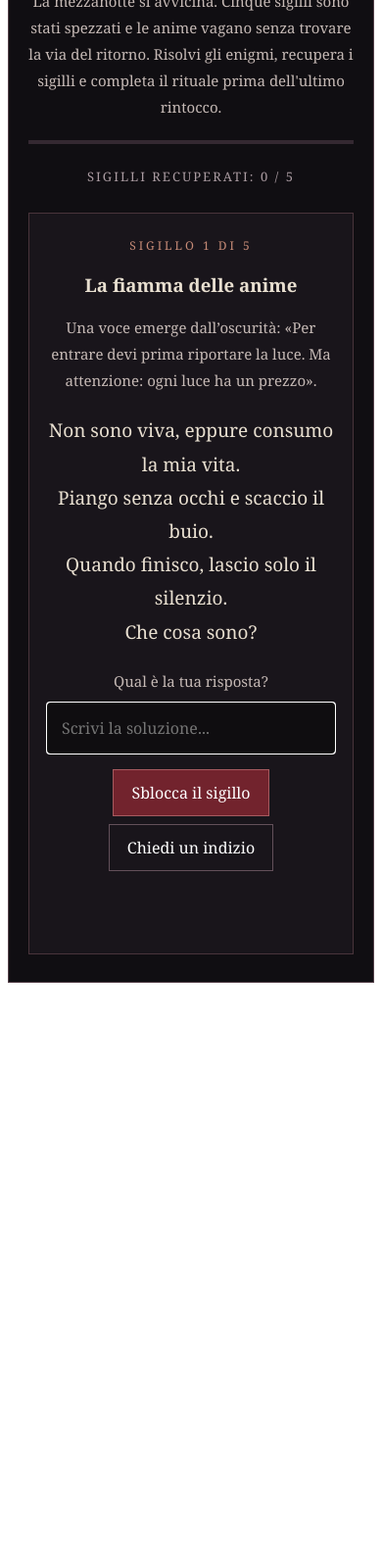
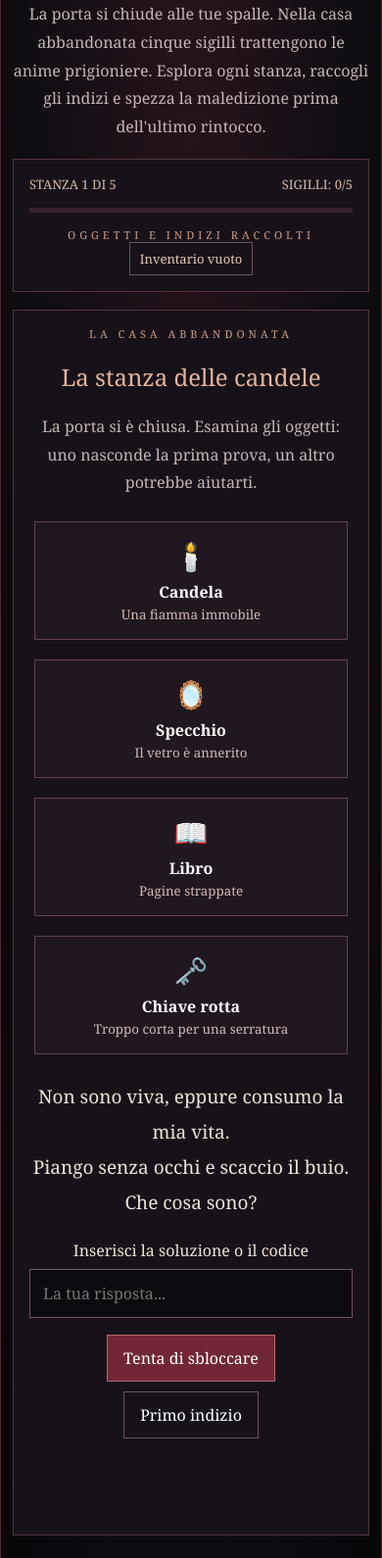
Before and after one commit to alessandroschiesaro01-spec/Nottedelleanimeperdute, a plain HTML site: page index.html in a window 390 px wide. Shown: the part 166-1756 px from the top of the page at 98% size. Before the commit the page ends 1177 px from the top, so only its background shows below. Drawn offline with Linux system fonts and the light colour scheme.

Commit message:
Update index.html

```diff
--- a/index.html
+++ b/index.html
@@ -2,276 +2,232 @@
 <html lang="it">
 <head>
 <meta charset="UTF-8">
-  <meta name="viewport" content="width=device-width, initial-scale=1.0">
+<meta name="viewport" content="width=device-width, initial-scale=1">
 <title>La Notte delle Anime Perdute</title>
+<style>
+*{box-sizing:border-box}
+body{
+ margin:0;background:#09080c;color:#eee4d8;
+ font-family:Georgia,serif;
+}
+#game{
+ max-width:850px;margin:auto;padding:24px 18px 50px;
+ min-height:100vh;text-align:center;
+ background:radial-gradient(ellipse at top,#29141d,#100d13 60%,#070609);
+ border-left:1px solid #4c2832;border-right:1px solid #4c2832;
+}
+.kicker{letter-spacing:4px;text-transform:uppercase;color:#d29b83;font-size:11px}
+h1{font-size:clamp(30px,7vw,54px);font-weight:normal;margin:16px 0}
+h2{font-weight:normal;color:#e4b49b}
+p{line-height:1.8}
+.muted{color:#c6b6b7;line-height:1.8}
+.panel{background:#171219;border:1px solid #54333e;padding:20px;margin:18px 0}
+.stats{display:flex;justify-content:space-between;gap:10px;flex-wrap:wrap;color:#d6b7a6;font-size:13px}
+.track{height:5px;background:#38232d;margin:15px 0}
+#bar{height:100%;width:0;background:#b54650;transition:width .4s}
+button,input{font:inherit}
+button{
+ background:#702733;color:#fff;border:1px solid #b36a70;
+ padding:12px 16px;margin:5px;cursor:pointer;transition:.2s
+}
+button:hover{background:#a13a47;transform:translateY(-1px)}
+button:focus-visible,input:focus-visible{outline:2px solid #edc4a3;outline-offset:3px}
+.secondary{background:transparent;border-color:#72525d}
+input{
+ width:100%;padding:13px;background:#0d0a0f;color:white;
+ border:1px solid #76515d;margin:8px 0 12px
+}
+.objects{display:grid;grid-template-columns:repeat(2,minmax(0,1fr));gap:10px;margin:20px 0}
+.object{min-height:100px;background:#201720;border:1px solid #65404b;padding:15px}
+.object span{display:block;font-size:28px;margin-bottom:7px}
+.object small{color:#d5b9b5}
+#message{min-height:45px;color:#e9b38f;line-height:1.7}
+#inventory{display:flex;justify-content:center;flex-wrap:wrap;gap:8px}
+.item{border:1px solid #73515b;padding:7px 10px;color:#e8c9b4;font-size:13px}
+.hidden{display:none!important}
+.riddle{font-size:19px;white-space:pre-line;line-height:1.9}
+.ending{animation:glow 2s infinite alternate}
+@keyframes glow{from{text-shadow:0 0 4px #8d333d}to{text-shadow:0 0 20px #d45a61}}
+@media(max-width:450px){#game{padding:22px 12px}.objects{grid-template-columns:1fr}.panel{padding:16px}}
+</style>
 </head>
 <body>
-<div id="anime-game">
-  <style>
-    #anime-game {
-      --red: #9e252f;
-      background: #100e12;
-      color: #e8dfd0;
-      font-family: Georgia, serif;
-      padding: 28px 20px;
-      border: 1px solid #55414a;
-      max-width: 720px;
-      margin: auto;
-      text-align: center;
-      box-sizing: border-box;
-    }
-    #anime-game * { box-sizing: border-box; }
-    #anime-game .ag-kicker {
-      color: #c58a76; letter-spacing: 4px;
-      font-size: 11px; text-transform: uppercase;
-    }
-    #anime-game h2 {
-      font-size: clamp(26px, 5vw, 40px);
-      font-weight: normal; margin: 15px 0;
-    }
-    #anime-game .ag-story {
-      color: #c5b9b5; line-height: 1.8;
-      font-size: 15px;
-    }
-    #anime-game .ag-card {
-      border: 1px solid #49343b; padding: 24px 18px;
-      margin-top: 24px; background: #19151b;
-    }
-    #anime-game .ag-number {
-      color: #c58a76; font-size: 12px;
-      letter-spacing: 3px; text-transform: uppercase;
-    }
-    #anime-game .ag-riddle {
-      font-size: 19px; line-height: 1.8;
-      white-space: pre-line; margin: 20px 0;
-    }
-    #anime-game input {
-      width: 100%; padding: 14px;
-      background: #0f0d10; color: #fff;
-      border: 1px solid #72545b; font: inherit;
-      font-size: 16px; margin: 8px 0 12px;
-    }
-    #anime-game button {
-      padding: 12px 18px; cursor: pointer;
-      font: inherit; border: 1px solid #a75a5f;
-      background: #72232d; color: white;
-      margin: 4px; transition: .2s;
-    }
-    #anime-game button:hover { background: #983642; }
-    #anime-game .ag-secondary {
-      background: transparent; border-color: #63505a;
-    }
-    #anime-game .ag-feedback {
-      min-height: 28px; line-height: 1.6;
-      color: #d6ad8d; margin-top: 12px;
-    }
-    #anime-game .ag-progress {
-      height: 4px; background: #342831; margin: 20px 0;
-    }
-    #anime-game .ag-bar {
-      height: 100%; width: 0%; background: #a43b46;
-      transition: width .4s;
-    }
-    #anime-game .ag-seals {
-      font-size: 13px; letter-spacing: 2px;
-      color: #a99aa0; line-height: 2;
-    }
-    #anime-game .ag-hidden { display: none; }
-    #anime-game .ag-end { color: #e5b28c; }
-  </style>
+<main id="game">
+ <div class="kicker">Un'esperienza interattiva · Senza audio</div>
+ <h1>La Notte delle Anime Perdute</h1>
+ <p class="muted" id="intro">La porta si chiude alle tue spalle. Nella casa abbandonata cinque sigilli trattengono le anime prigioniere. Esplora ogni stanza, raccogli gli indizi e spezza la maledizione prima dell'ultimo rintocco.</p>
 
-  <div class="ag-kicker">Un'esperienza interattiva</div>
-  <h2>La Notte delle Anime Perdute</h2>
-  <p class="ag-story" id="ag-intro">
-    La mezzanotte si avvicina. Cinque sigilli sono stati spezzati
-    e le anime vagano senza trovare la via del ritorno.
-    Risolvi gli enigmi, recupera i sigilli e completa il rituale
-    prima dell'ultimo rintocco.
-  </p>
-
-  <div class="ag-progress"><div class="ag-bar" id="ag-bar"></div></div>
-  <div class="ag-seals" id="ag-seals">
-    SIGILLI RECUPERATI: 0 / 5
+ <div class="panel">
+  <div class="stats"><span id="stage">STANZA 1 DI 5</span><span id="count">SIGILLI: 0/5</span></div>
+  <div class="track"><div id="bar"></div></div>
+  <div class="kicker">Oggetti e indizi raccolti</div>
+  <div id="inventory"><span class="item">Inventario vuoto</span></div>
  </div>
 
-  <section class="ag-card" id="ag-card">
-    <div class="ag-number" id="ag-number">Primo sigillo</div>
-    <h3 id="ag-title">La fiamma delle anime</h3>
-    <p class="ag-story" id="ag-story">
-      Una voce emerge dall'oscurità: «Per entrare devi prima
-      riportare la luce. Ma attenzione: ogni luce ha un prezzo».
-    </p>
-    <p class="ag-riddle" id="ag-riddle"></p>
-
-    <form id="ag-form">
-      <label for="ag-answer" class="ag-story">
-        Qual è la tua risposta?
-      </label>
-      <input id="ag-answer" type="text"
-        placeholder="Scrivi la soluzione..." autocomplete="off"
-        required />
-      <button type="submit">Sblocca il sigillo</button>
+ <section id="room" class="panel">
+  <div class="kicker" id="chapter">La casa abbandonata</div>
+  <h2 id="title">La stanza delle candele</h2>
+  <p class="muted" id="story">La polvere si solleva senza vento. Quattro oggetti sembrano fuori posto. Forse la casa sta cercando di comunicare con te.</p>
+  <div id="objects" class="objects"></div>
+  <div id="puzzle" class="hidden">
+   <p class="riddle" id="riddle"></p>
+   <form id="answerForm">
+    <label for="answer">Inserisci la soluzione o il codice</label>
+    <input id="answer" autocomplete="off" placeholder="La tua risposta..." required>
+    <button type="submit">Tenta di sbloccare</button>
    </form>
-
-    <button type="button" class="ag-secondary" id="ag-hint">
-      Chiedi un indizio
-    </button>
-    <button type="button" class="ag-secondary ag-hidden" id="ag-next">
-      Prosegui nel buio →
-    </button>
-    <p class="ag-feedback" id="ag-feedback"
-       aria-live="polite"></p>
+   <button id="hint" class="secondary" type="button">Primo indizio</button>
+   <button id="hint2" class="secondary hidden" type="button">Indizio più esplicito</button>
+  </div>
+  <p id="message" aria-live="polite"></p>
+  <button id="next" class="hidden" type="button">Entra nella stanza successiva →</button>
  </section>
 
-  <section class="ag-card ag-hidden" id="ag-ending">
-    <div class="ag-kicker">Il rituale è compiuto</div>
-    <h2 class="ag-end">Le anime ti hanno riconosciuto.</h2>
-    <p class="ag-story">
-      L'ultimo sigillo si illumina. La campana tace e il velo
-      tra i mondi si apre. Le Anime Perdute attraversano la soglia,
-      ma prima di svanire una voce sussurra:
-    </p>
-    <p class="ag-riddle ag-end">
-      «Questa notte non appartiene né ai vivi né ai morti.
-      Appartiene a chi ha avuto il coraggio di cercarci.
-      Ora entra... la festa può cominciare».
-    </p>
-    <p class="ag-seals">BENVENUTO ALLA NOTTE DELLE ANIME PERDUTE</p>
-    <button type="button" id="ag-restart">Ricomincia il rituale</button>
+ <section id="ending" class="panel hidden">
+  <div class="kicker">Il rituale è compiuto</div>
+  <h2 class="ending">Le anime sono libere.</h2>
+  <p class="muted">La campana tace. Le ombre si ritirano e la porta si apre lentamente. Una voce sussurra: «Hai attraversato il buio senza dimenticare chi vi era rimasto intrappolato».</p>
+  <p class="riddle">LA NOTTE DELLE ANIME PERDUTE TI RICORDA.</p>
+  <button id="restart" type="button">Ricomincia il rituale</button>
  </section>
+</main>
 
 <script>
-  (() => {
-    const root = document.getElementById('anime-game');
-    if (root.dataset.ready) return;
-    root.dataset.ready = '1';
-
-    const puzzles = [
+(function(){
+const $=id=>document.getElementById(id);
+const rooms=[
 {
-        title: 'La fiamma delle anime',
-        story: 'Una voce emerge dall’oscurità: «Per entrare devi prima riportare la luce. Ma attenzione: ogni luce ha un prezzo».',
-        riddle: 'Non sono viva, eppure consumo la mia vita.\nPiango senza occhi e scaccio il buio.\nQuando finisco, lascio solo il silenzio.\nChe cosa sono?',
-        answers: ['candela', 'una candela'],
-        hint: 'La trovi spesso accesa durante una veglia o in un luogo infestato.',
-        success: 'La fiamma si accende da sola. Sul muro appare una scritta: «Cerca ciò che riflette, ma non racconta sempre la verità».'
+chapter:"La casa abbandonata",title:"La stanza delle candele",
+story:"La porta si è chiusa. Esamina gli oggetti: uno nasconde la prima prova, un altro potrebbe aiutarti.",
+objects:[
+{icon:"🕯️",name:"Candela",desc:"Una fiamma immobile",text:"La cera forma lettere: «La luce consuma se stessa per sconfiggere il buio».",clue:"La candela ha rivelato una frase: pensa a ciò che brucia e si accorcia."},
+{icon:"🪞",name:"Specchio",desc:"Il vetro è annerito",text:"Sul vetro appare una parola: RIFLESSO. Qualcosa ti aspetta più avanti."},
+{icon:"📖",name:"Libro",desc:"Pagine strappate",text:"Una pagina recita: «Non fidarti delle porte che si aprono da sole»."},
+{icon:"🗝️",name:"Chiave rotta",desc:"Troppo corta per una serratura",text:"Sulla chiave è inciso il numero romano I."}
+],
+riddle:"Non sono viva, eppure consumo la mia vita.\nPiango senza occhi e scaccio il buio.\nChe cosa sono?",
+answers:["candela","una candela"],
+hints:["Pensa a un oggetto che può restare acceso durante la notte.","La risposta è uno degli oggetti che hai appena esaminato."],
+success:"Il primo sigillo si accende. La candela lascia cadere una piccola chiave nera."
 },
 {
-        title: 'Lo specchio che mente',
-        story: 'Una porta appare dietro una tenda. Non ha maniglia. Al suo posto c’è uno specchio annerito.',
-        riddle: 'Non ho memoria, ma ti mostro il passato.\nNon ho bocca, ma ripeto ogni tuo gesto.\nTi mostro un mondo capovolto.\nQuale oggetto custodisce il passaggio?',
-        answers: ['specchio', 'lo specchio'],
-        hint: 'Non è una finestra, anche se sembra mostrarti un altro mondo.',
-        success: 'Il vetro si incrina e rivela un orologio fermo. Sul quadrante compare un numero: «L’ora proibita è legata a ciò che viene dopo il dodici».'
+chapter:"Il corridoio degli specchi",title:"Il riflesso sbagliato",
+story:"Il corridoio sembra più lungo di prima. Quattro specchi riflettono la stanza, ma uno mostra una porta che non esiste.",
+objects:[
+{icon:"🪞",name:"Specchio crepato",desc:"Un riflesso capovolto",text:"Dietro il vetro leggi: «La verità guarda te, anche quando tu non guardi lei»."},
+{icon:"🖼️",name:"Ritratto",desc:"Un volto senza occhi",text:"Sul retro trovi tre segni: luna, luna, sole."},
+{icon:"📜",name:"Biglietto",desc:"Inchiostro sbiadito",text:"Il biglietto dice: «Per attraversare il vetro, nomina ciò che ti copia senza parlare»."},
+{icon:"🚪",name:"Porta dipinta",desc:"Non ha maniglia",text:"La porta è solo un dipinto. Ma dietro la cornice senti un colpo."}
+],
+riddle:"Non ho memoria, ma mostro il tuo volto.\nNon ho voce, ma ripeto ogni tuo gesto.\nChe cosa sono?",
+answers:["specchio","lo specchio"],
+hints:["Ti trovi davanti a uno proprio in questo momento.","È una superficie di vetro che riflette."],
+success:"Il secondo sigillo si spezza. Nel vetro appare una cifra: 13."
 },
 {
-        title: 'L’ora proibita',
-        story: 'Il corridoio conduce a una stanza con tredici candele. L’orologio non ha lancette, ma una frase incisa sul bordo.',
-        riddle: 'Una dozzina di rintocchi non basta.\nUno in più apre il velo.\nQuale numero devi pronunciare?',
-        answers: ['13', 'tredici'],
-        hint: 'Conta dodici e aggiungi un’unità.',
-        success: 'Le candele si spengono tutte insieme. Nel buio senti una campana: «Per risvegliarmi, scopri che cosa emette il suono che ti ha guidato fin qui».'
+chapter:"La stanza dell'orologio",title:"L'ora proibita",
+story:"Tredici candele circondano un orologio senza lancette. Sul pavimento qualcuno ha inciso un indovinello numerico.",
+objects:[
+{icon:"🕰️",name:"Orologio",desc:"Il quadrante è vuoto",text:"Sul retro: «Una dozzina non basta. Aggiungi un rintocco»."},
+{icon:"🕯️",name:"Candele",desc:"Una è più alta delle altre",text:"Contandole trovi tredici candele. Una goccia di cera forma il numero 13."},
+{icon:"📦",name:"Scatola",desc:"Ha una serratura numerica",text:"La scatola richiede un codice di due cifre."},
+{icon:"🧱",name:"Muro",desc:"Graffi profondi",text:"Tra i graffi distingui: «Non fermarti a dodici»."}
+],
+riddle:"Una dozzina di rintocchi non basta.\nUno in più apre il velo.\nQual è il codice di due cifre?",
+answers:["13","tredici","013"],
+hints:["Una dozzina equivale a dodici.","Aggiungi uno a 12."],
+success:"Il terzo sigillo si illumina. Dalla scatola cade una campanella d'argento."
 },
 {
-        title: 'Il rintocco dei dannati',
-        story: 'Davanti a te c’è una cappella abbandonata. Una grande campana pende sopra un altare ricoperto di polvere.',
-        riddle: 'Non ho voce, ma posso chiamare i morti.\nNon ho gambe, ma il mio suono viaggia lontano.\nQuando mi colpisci, tutti ascoltano.\nChe cosa sono?',
-        answers: ['campana', 'la campana'],
-        hint: 'È appesa in molte torri e annuncia le ore o le cerimonie.',
-        success: 'Il rintocco scuote le pareti. Una voce sussurra: «Hai trovato la luce, il riflesso, l’ora e il richiamo. Ma cosa chiedono le anime a chi è ancora vivo?»'
+chapter:"La cappella dimenticata",title:"Il rintocco dei dannati",
+story:"Una cappella abbandonata si apre davanti a te. Quattro reliquie giacciono sull'altare, ma solo una può richiamare le anime.",
+objects:[
+{icon:"🔔",name:"Campana",desc:"Fredda e pesante",text:"Sotto la campana c'è scritto: «Il mio suono raggiunge chi non può più parlare»."},
+{icon:"🕯️",name:"Cero nero",desc:"La fiamma è blu",text:"Il cero è inciso con il simbolo di una luna."},
+{icon:"📿",name:"Rosario",desc:"Le perle sono spezzate",text:"Tra le perle trovi un foglietto: «Ascolta ciò che non ha voce»."},
+{icon:"⚰️",name:"Piccolo feretro",desc:"È vuoto",text:"Il coperchio si apre, ma dentro c'è soltanto polvere."}
+],
+riddle:"Non ho voce, ma posso chiamare i morti.\nNon ho gambe, ma il mio suono viaggia lontano.\nChe cosa sono?",
+answers:["campana","la campana"],
+hints:["È spesso appesa a una torre.","Quando viene colpita, produce un rintocco."],
+success:"Il quarto sigillo si spezza. Sull'altare appare l'ultima iscrizione: «Le anime sopravvivono finché qualcuno...»"
 },
 {
-        title: 'Il patto delle Anime Perdute',
-        story: 'Le quattro prove sono superate. Una figura velata ti attende oltre l’altare, con un ultimo messaggio tra le mani.',
-        riddle: 'Non sono un oggetto, né una porta.\nImpedisco a chi è scomparso di svanire del tutto.\nVivo nella mente e nel cuore di chi resta.\nChe cosa devi fare per salvare le anime?',
-        answers: ['ricordare', 'ricorda', 'ricordo', 'ricordarle'],
-        hint: 'È ciò che facciamo quando custodiamo la storia di qualcuno che non c’è più.',
-        success: 'La figura si inchina. «Finché qualcuno ci ricorda, non siamo perduti». I cinque sigilli sono riuniti.'
+chapter:"La cripta",title:"Il patto delle anime",
+story:"Le ombre si raccolgono intorno a te. La porta della cripta si chiude. Una voce ti offre un ultimo enigma: la risposta libererà le anime.",
+objects:[
+{icon:"📜",name:"Iscrizione",desc:"Incisa nella pietra",text:"«Vivo nel cuore di chi resta e custodisco chi è scomparso»."},
+{icon:"🪞",name:"Frammento di specchio",desc:"Riflette una figura",text:"Nel riflesso vedi i volti di persone che non ci sono più."},
+{icon:"🕯️",name:"Ultima candela",desc:"Quasi consumata",text:"La fiamma illumina una parola: PER SEMPRE."},
+{icon:"🗝️",name:"Chiave nera",desc:"Ora sembra completa",text:"La chiave porta una frase: «Apri la porta con ciò che non devi perdere»."}
+],
+riddle:"Non sono un oggetto né una porta.\nVivo nella mente e nel cuore di chi resta.\nImpedisco a chi è scomparso di svanire del tutto.\nChe cosa devi fare?",
+answers:["ricordare","ricorda","ricordo","ricordarle","ricordarli"],
+hints:["È ciò che facciamo per custodire la storia di qualcuno.","La risposta comincia con «ricord...»."],
+success:"L'ultimo sigillo si illumina. Le anime sono libere."
 }
 ];
-
-    let current = 0;
-    let hintUsed = false;
-    const $ = id => root.querySelector('#' + id);
-
-    function normalize(value) {
-      return value.toLocaleLowerCase('it')
-        .normalize('NFD').replace(/[\u0300-\u036f]/g, '')
-        .replace(/[.,!?;:'"«»]/g, '')
-        .trim().replace(/\s+/g, ' ');
+let index=0,unlocked=false,hintLevel=0;
+let inventory=[];
+let found={};
+function norm(s){return s.toLocaleLowerCase("it").normalize("NFD").replace(/[\u0300-\u036f]/g,"").replace(/[.,!?;:'"«»]/g,"").trim().replace(/\s+/g," ")}
+function updateInventory(){
+const box=$("inventory");box.innerHTML="";
+if(!inventory.length){box.innerHTML='<span class="item">Inventario vuoto</span>';return}
+inventory.forEach(item=>{const el=document.createElement("span");el.className="item";el.textContent="✦ "+item;box.appendChild(el)})
 }
-
-    function render() {
-      const p = puzzles[current];
-      $('ag-number').textContent =
-        'Sigillo ' + (current + 1) + ' di 5';
-      $('ag-title').textContent = p.title;
-      $('ag-story').textContent = p.story;
-      $('ag-riddle').textContent = p.riddle;
-      $('ag-answer').value = '';
-      $('ag-answer').disabled = false;
-      $('ag-feedback').textContent = '';
-      $('ag-form').classList.remove('ag-hidden');
-      $('ag-hint').classList.remove('ag-hidden');
-      $('ag-next').classList.add('ag-hidden');
-      $('ag-next').textContent =
-        current === 4 ? 'Completa il rituale →' : 'Prosegui nel buio →';
-      $('ag-bar').style.width = (current / 5 * 100) + '%';
-      $('ag-seals').textContent =
-        'SIGILLI RECUPERATI: ' + current + ' / 5';
-      hintUsed = false;
-      $('ag-answer').focus();
+function render(){
+const r=rooms[index];unlocked=false;hintLevel=0;
+$("stage").textContent="STANZA "+(index+1)+" DI 5";
+$("count").textContent="SIGILLI: "+index+"/5";
+$("bar").style.width=(index/5*100)+"%";
+$("chapter").textContent=r.chapter;$("title").textContent=r.title;$("story").textContent=r.story;
+$("objects").innerHTML="";
+r.objects.forEach((o,i)=>{
+const b=document.createElement("button");b.className="object";
+b.innerHTML="<span>"+o.icon+"</span><strong>"+o.name+"</strong><br><small>"+o.desc+"</small>";
+b.type="button";b.addEventListener("click",()=>{
+$("message").textContent=o.text;
+if(!found[index+"-"+i]){found[index+"-"+i]=true;inventory.push(o.name);updateInventory()}
+});
+$("objects").appendChild(b)
+});
+$("puzzle").classList.remove("hidden");$("riddle").textContent=r.riddle;
+$("answer").value="";$("answer").disabled=false;$("answerForm").classList.remove("hidden");
+$("hint").classList.remove("hidden");$("hint").textContent="Primo indizio";
+$("hint2").classList.add("hidden");$("next").classList.add("hidden");$("message").textContent="";
 }
-
-    $('ag-form').addEventListener('submit', event => {
-      event.preventDefault();
-      const answer = normalize($('ag-answer').value);
-      if (!answer) return;
-      const p = puzzles[current];
-
-      if (p.answers.some(a => normalize(a) === answer)) {
-        $('ag-feedback').textContent = '✦ ' + p.success;
-        $('ag-form').classList.add('ag-hidden');
-        $('ag-hint').classList.add('ag-hidden');
-        $('ag-next').classList.remove('ag-hidden');
-        $('ag-bar').style.width = ((current + 1) / 5 * 100) + '%';
-        $('ag-seals').textContent =
-          'SIGILLI RECUPERATI: ' + (current + 1) + ' / 5';
-      } else {
-        $('ag-feedback').textContent =
-          'La risposta non convince gli spiriti. Riprova...';
-      }
+$("answerForm").addEventListener("submit",e=>{
+e.preventDefault();if(unlocked)return;
+const answer=norm($("answer").value);
+if(rooms[index].answers.some(a=>norm(a)===answer)){
+unlocked=true;
+$("message").textContent="✦ "+rooms[index].success;
+$("answerForm").classList.add("hidden");$("hint").classList.add("hidden");$("hint2").classList.add("hidden");
+$("next").classList.remove("hidden");
+$("bar").style.width=((index+1)/5*100)+"%";
+$("count").textContent="SIGILLI: "+(index+1)+"/5";
+inventory.push("Sigillo "+(index+1));updateInventory();
+}else{$("message").textContent="La casa rifiuta la tua risposta... Esamina gli oggetti e riprova."}
 });
-
-    $('ag-hint').addEventListener('click', () => {
-      const p = puzzles[current];
-      $('ag-feedback').textContent = hintUsed
-        ? 'L’indizio è già stato rivelato: rileggilo e ascolta le ombre.'
-        : 'Indizio: ' + p.hint;
-      hintUsed = true;
+$("hint").addEventListener("click",()=>{
+hintLevel=1;$("message").textContent="Indizio: "+rooms[index].hints[0];
+$("hint").textContent="Mostra un indizio più chiaro";$("hint2").classList.remove("hidden")
 });
-
-    $('ag-next').addEventListener('click', () => {
-      if (current < puzzles.length - 1) {
-        current++;
-        render();
-      } else {
-        $('ag-card').classList.add('ag-hidden');
-        $('ag-ending').classList.remove('ag-hidden');
-        $('ag-bar').style.width = '100%';
-        $('ag-seals').textContent = 'SIGILLI RECUPERATI: 5 / 5';
-      }
+$("hint2").addEventListener("click",()=>{
+hintLevel=2;$("message").textContent="Secondo indizio: "+rooms[index].hints[1];
+$("hint2").classList.add("hidden")
 });
-
-    $('ag-restart').addEventListener('click', () => {
-      current = 0;
-      $('ag-ending').classList.add('ag-hidden');
-      $('ag-card').classList.remove('ag-hidden');
-      render();
+$("next").addEventListener("click",()=>{
+if(index<rooms.length-1){index++;render()}
+else{$("room").classList.add("hidden");$("ending").classList.remove("hidden");$("bar").style.width="100%";$("count").textContent="SIGILLI: 5/5"}
 });
-
+$("restart").addEventListener("click",()=>{
+index=0;inventory=[];found={};updateInventory();
+$("ending").classList.add("hidden");$("room").classList.remove("hidden");render()
+});
 render();
 })();
 </script>
-</div>
 </body>
 </html>
```
Lines whose indentation alone changed are shown as unchanged.
